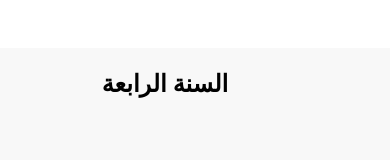
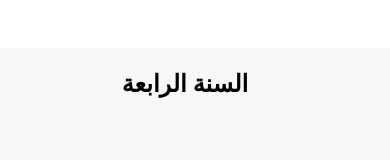
Before and after one commit to yaghmourassen/YounesWebPage, a plain HTML site: page index.html in a window 390 px wide. Shown: the part 769-929 px from the top of the page. Drawn offline with Linux system fonts and the light colour scheme.

Commit message:
Update yp.css

```diff
--- a/yp.css
+++ b/yp.css
@@ -223,6 +223,6 @@ footer {
 @media (max-width: 576px) {
     #ppt {
 
-        margin-left: 20px !important; /* إضافة هامش يسار عند الشاشات الصغيرة */
+        margin-left: 60px !important; /* إضافة هامش يسار عند الشاشات الصغيرة */
     }
 }
```
